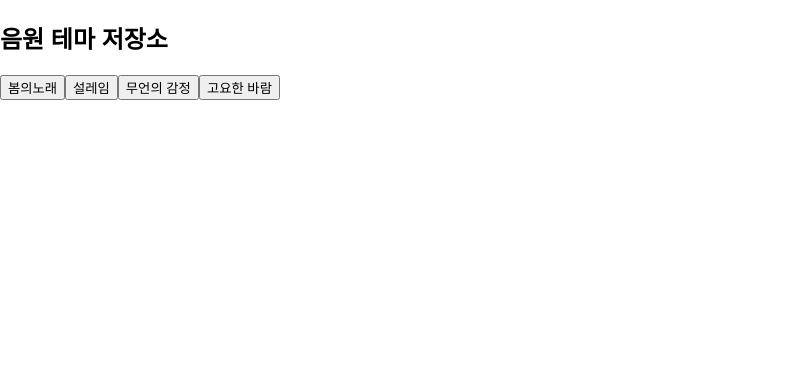
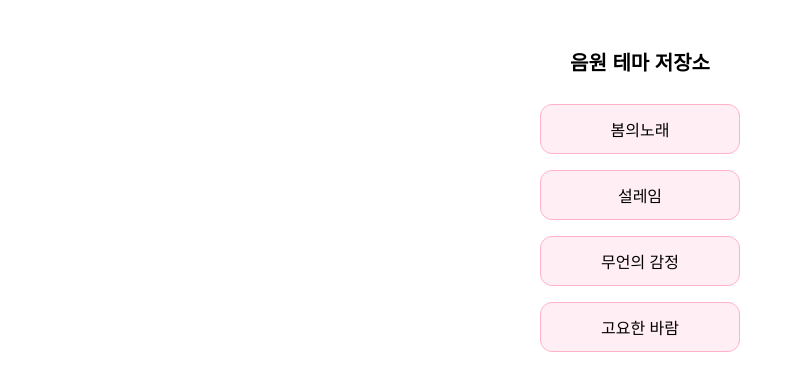
Before and after one commit to xeon-243859/ppongtok-app, a React (Vite) app: page /music/theme in a window 1280 px wide. Shown: the top 390 px of the page, without its empty margins (0-803 px from the left). Built offline with nearby package versions, Linux system fonts and the light colour scheme.

Commit message:
✨ 이미지 선택 화면 최종 수정: 이미지 위 문구 추가 및 삭제버튼 위치 개선

```diff
--- a/src/pages/ImageSelectPage.css
+++ b/src/pages/ImageSelectPage.css
@@ -94,3 +94,16 @@
 .button-group button:hover {
   background-color: #ff9090;
 }
+
+.image-overlay-text {
+  position: absolute;
+  top: 50%;
+  left: 50%;
+  transform: translate(-50%, -50%);
+  font-size: 12px;
+  color: white;
+  background: rgba(0, 0, 0, 0.5);
+  padding: 2px 6px;
+  border-radius: 4px;
+  z-index: 2;
+}
--- a/src/pages/ImageSelectPage.jsx
+++ b/src/pages/ImageSelectPage.jsx
@@ -1,4 +1,4 @@
-import React, { useRef, useState, useEffect } from "react"; // useEffect 추가!
+import React, { useRef, useState, useEffect } from "react";
 import { useNavigate } from "react-router-dom";
 import "./ImageSelectPage.css";
 
@@ -6,13 +6,14 @@ const ImageSelectPage = () => {
   const navigate = useNavigate();
   const fileInputRef = useRef(null);
   const [images, setImages] = useState(["", "", "", ""]);
+
   useEffect(() => {
-  const loadedImages = [];
-  for (let i = 1; i <= 4; i++) {
-    loadedImages.push(localStorage.getItem(`img-${i}`) || "");
-  }
-  setImages(loadedImages);
-}, []); // ✅ 이미지 저장소 선택 후 돌아왔을 때 자동 반영
+    const loadedImages = [];
+    for (let i = 1; i <= 4; i++) {
+      loadedImages.push(localStorage.getItem(`img-${i}`) || "");
+    }
+    setImages(loadedImages);
+  }, []);
 
   const handleDelete = (index) => {
     const updated = [...images];
@@ -35,7 +36,6 @@ const ImageSelectPage = () => {
   };
 
   const handleImageFile = () => {
-    // 👉 수정된 부분: 슬롯 검사 생략하고 바로 이동
     navigate("/image/theme");
   };
 
@@ -77,7 +77,8 @@ const ImageSelectPage = () => {
             {src ? (
               <>
                 <img src={src} alt={`img-${i + 1}`} />
-                <button onClick={() => handleDelete(i)}>❌</button>
+                <div className="image-overlay-text">Still file</div>
+                <button className="delete-button" onClick={() => handleDelete(i)}>❌</button>
               </>
             ) : (
               <p>{`img-${i + 1}`}</p>
--- a/src/pages/MusicThemePage.css
+++ b/src/pages/MusicThemePage.css
@@ -1,42 +1,28 @@
-.music-theme-container {
+.music-theme-page {
   display: flex;
   flex-direction: column;
   align-items: center;
-  padding: 40px 20px;
-  text-align: center;
+  padding: 30px 20px;
 }
 
-.music-theme-title {
-  font-size: 1.5rem;
-  font-weight: bold;
-  color: #333;
-  margin-bottom: 30px;
+.music-theme-page h2 {
+  font-size: 20px;
+  margin-bottom: 20px;
 }
 
-.music-theme-list {
-  display: flex;
-  flex-direction: column;
-  gap: 15px;
-  width: 100%;
-  max-width: 360px;
+.theme-button {
+  margin: 8px;
+  padding: 12px 24px;
+  font-size: 16px;
+  background-color: #ffeef3;
+  border: 1px solid #ffb3c6;
+  border-radius: 12px;
+  cursor: pointer;
+  transition: all 0.3s;
+  width: 200px;
 }
 
-.music-item {
-  padding: 15px;
-  border: 2px solid #ffdada;
-  border-radius: 15px;
-  background-color: #fff0f0;
-  cursor: pointer;
-  transition: background-color 0.3s;
+.theme-button:hover {
+  background-color: #ffd6e0;
+  transform: scale(1.03);
 }
-
-.music-item:hover {
-  background-color: #ffe2e2;
-}
-
-.music-item p {
-  font-size: 1rem;
-  word-break: keep-all;
-  white-space: normal;
-  margin: 0;
-}
```
